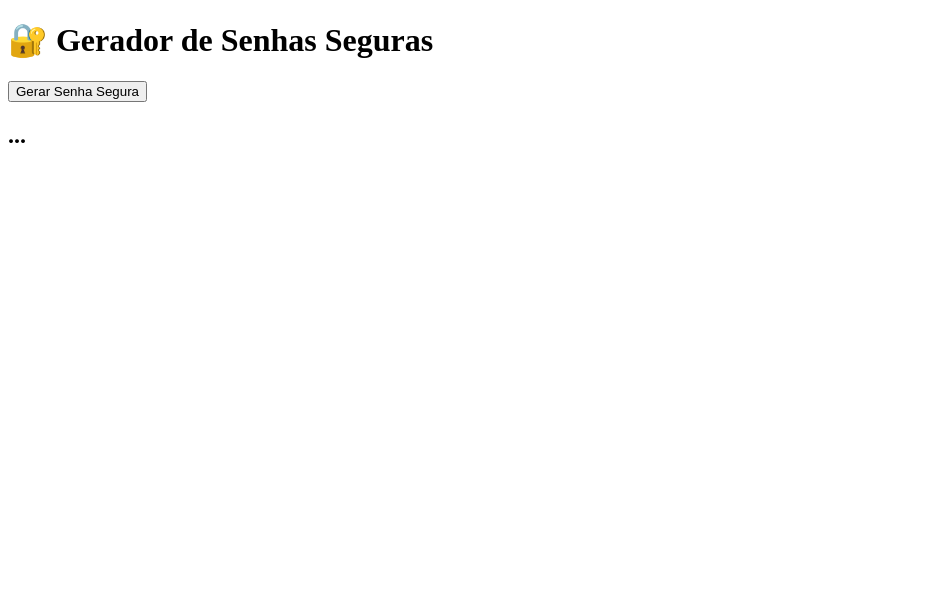
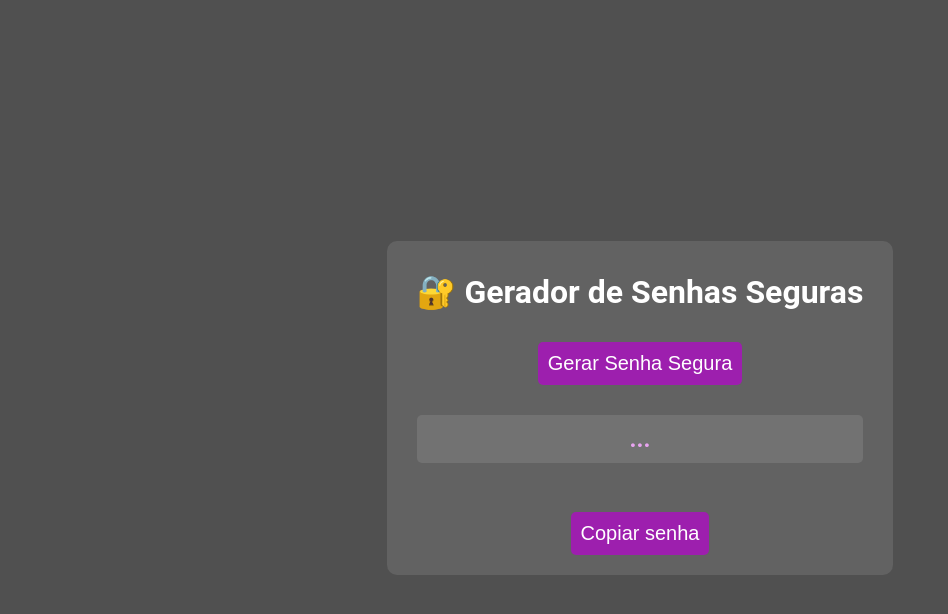
Before and after one commit to ArthurBarrosNascimento/Gerador-de-senha-segura, a website built with Vite: page index.html in a window 1280 px wide. Shown: the whole page, without its empty margins (0-948 px from the left). Built offline with nearby package versions, Linux system fonts and the light colour scheme.

Commit message:
finished project

```diff
--- a/index.html
+++ b/index.html
@@ -9,8 +9,10 @@
 <body>
   <main>
     <h1>🔐 Gerador de Senhas Seguras</h1>
-    <button>Gerar Senha Segura</button>
+    <button id="generateRadomPassawordButton">Gerar Senha Segura</button>
     <h2>...</h2>
+    <br>
+    <button id="copyButton">Copiar senha</button>
   </main>
 
   <script type="module" src="./src/main.js"></script>
--- a/src/main.js
+++ b/src/main.js
@@ -1 +1,17 @@
-console.log("Ola Mundo");
+import { nanoid } from 'nanoid';
+import copy from 'clipboard-copy';
+import './style.css';
+
+const passwordElement = document.querySelector('#generateRadomPassawordButton');
+const displayPasswordElement = document.querySelector('h2');
+const copyButton = document.querySelector('#copyButton');
+
+passwordElement.addEventListener('click', () => {
+  const radomPassword = nanoid();
+  displayPasswordElement.innerHTML = radomPassword;
+});
+
+copyButton.addEventListener('click', () => {
+  const text = displayPasswordElement.textContent;
+  copy(text);
+});
--- /dev/null
+++ b/src/style.css
@@ -0,0 +1,37 @@
+/* src/style.css */
+body {
+  background-color: #505050;
+  color: white;
+  font-family: Roboto, Oxygen, Ubuntu, Cantarell, 'Open Sans', 'Helvetica Neue', sans-serif;
+  text-align: center;
+  display: flex;
+  flex-direction: column;
+  align-items: center;
+  justify-content: center;
+  min-height: 100vh;
+}
+
+main {
+  background-color: rgba(255,255,255,0.1);
+  max-width: 600px;
+  border-radius: 10px;
+  padding: 10px 30px;
+}
+
+h2 {
+  color: #e8a4f0;
+  background-color: rgba(255,255,255,0.1);
+  border-radius: 5px;
+  padding: 10px;
+}
+
+button {
+  background-color: #9d1fae;
+  border: 0 none;
+  padding: 10px;
+  font-size: 20px;
+  color: white;
+  border-radius: 5px;
+  cursor: pointer;
+  margin: 10px
+}
```
Also changed, not shown: package.json (+8 -3 lines), .eslintrc.json (added), 1 other file.
